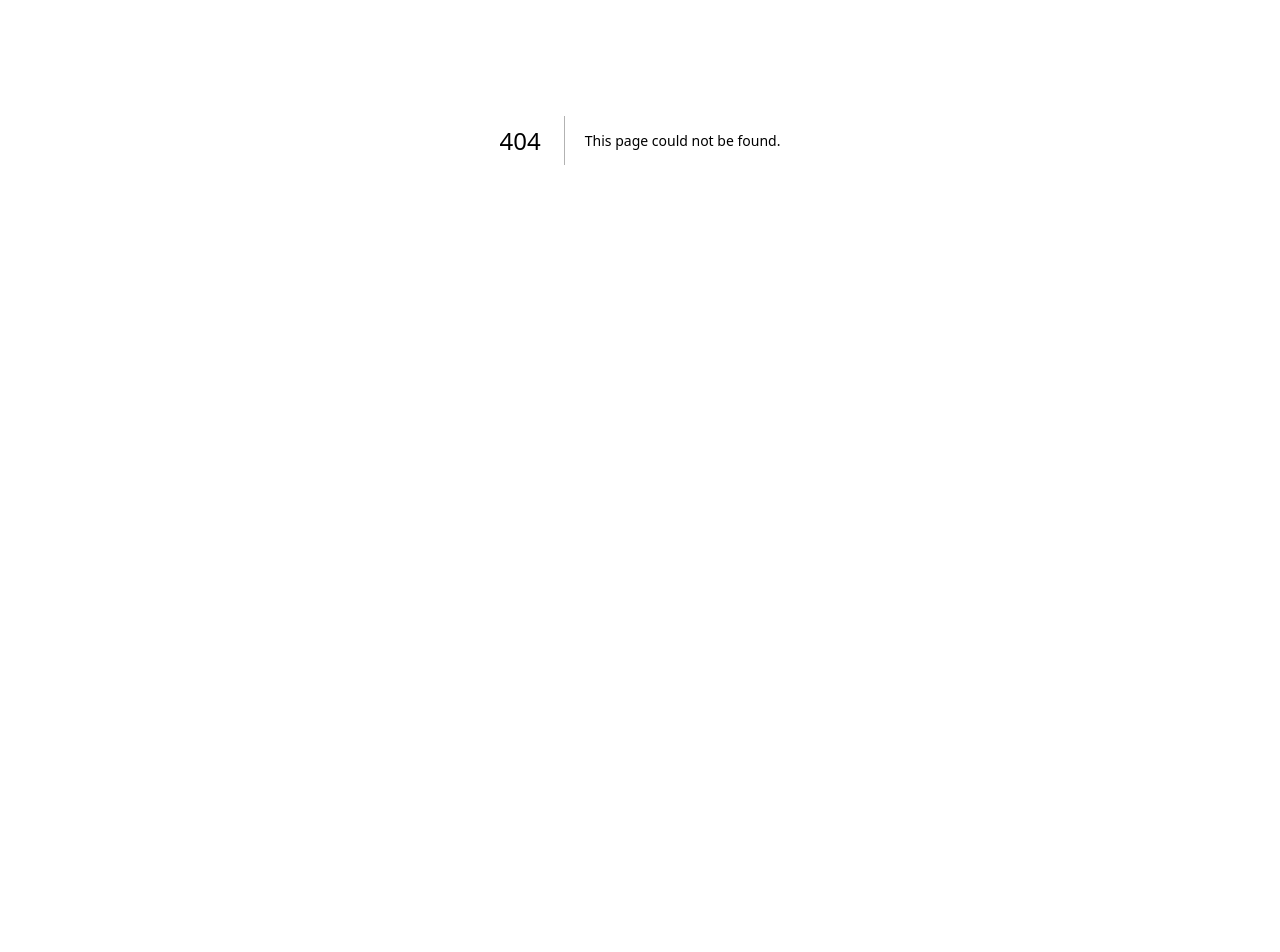
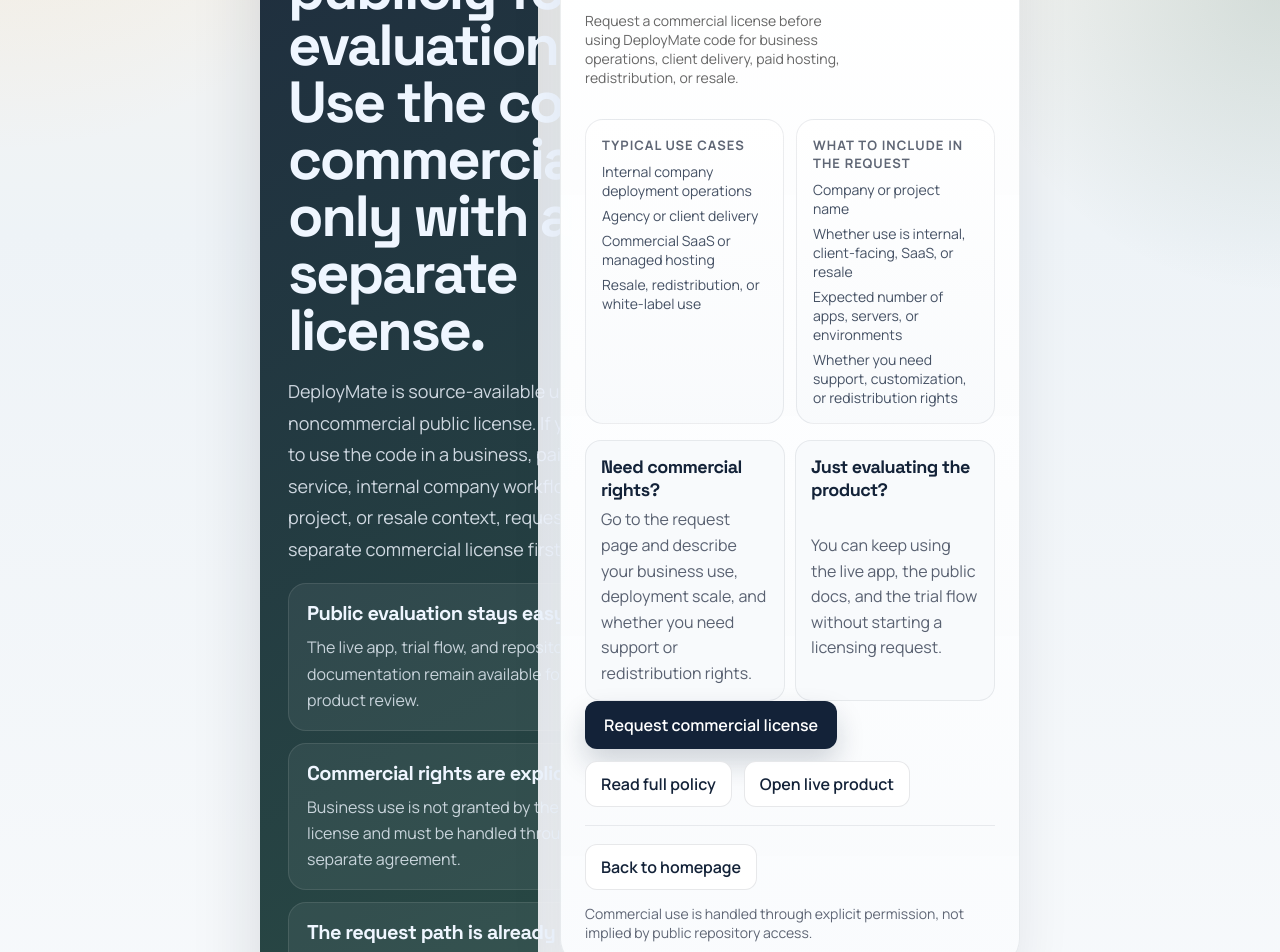
Before and after one commit to AlexGerlitz/deploymate, a Next.js app in the folder frontend/: page /commercial-license in a window 1280 px wide. Before the commit this address had no page. Shown: the part 260-1212 px from the top of the page. Before the commit the page ends 800 px from the top, so only its background shows below. Built offline with nearby package versions, Linux system fonts and the light colour scheme.

Commit message:
Add commercial licensing page

```diff
--- /dev/null
+++ b/frontend/app/commercial-license/page.js
@@ -0,0 +1,116 @@
+import Link from "next/link";
+
+const commercialUseCases = [
+  "Internal company deployment operations",
+  "Agency or client delivery",
+  "Commercial SaaS or managed hosting",
+  "Resale, redistribution, or white-label use",
+];
+
+const requestChecklist = [
+  "Company or project name",
+  "Whether use is internal, client-facing, SaaS, or resale",
+  "Expected number of apps, servers, or environments",
+  "Whether you need support, customization, or redistribution rights",
+];
+
+export default function CommercialLicensePage() {
+  return (
+    <main className="page authPage">
+      <div className="container authShell authShellSingle">
+        <section className="authMarketingPanel">
+          <div className="eyebrow">Commercial licensing</div>
+          <h1>Use the product publicly for evaluation. Use the code commercially only with a separate license.</h1>
+          <p className="landingLead authLead">
+            DeployMate is source-available under a noncommercial public license. If you want to use
+            the code in a business, paid service, internal company workflow, client project, or resale
+            context, request a separate commercial license first.
+          </p>
+
+          <div className="authChecklist">
+            <div className="authChecklistItem">
+              <strong>Public evaluation stays easy</strong>
+              <p>The live app, trial flow, and repository documentation remain available for product review.</p>
+            </div>
+            <div className="authChecklistItem">
+              <strong>Commercial rights are explicit</strong>
+              <p>Business use is not granted by the public license and must be handled through a separate agreement.</p>
+            </div>
+            <div className="authChecklistItem">
+              <strong>The request path is already open</strong>
+              <p>Use the request flow below to start a licensing conversation with enough context to evaluate scope.</p>
+            </div>
+          </div>
+        </section>
+
+        <article className="card formCard authCard">
+          <div className="authCardHeader">
+            <div>
+              <div className="eyebrow">Business use</div>
+              <h1>When you need a commercial license</h1>
+              <p className="formHint">
+                Request a commercial license before using DeployMate code for business operations, client delivery,
+                paid hosting, redistribution, or resale.
+              </p>
+            </div>
+            <div className="authCardBadge">Commercial path</div>
+          </div>
+
+          <div className="overviewGrid">
+            <article className="overviewCard">
+              <span className="overviewLabel">Typical use cases</span>
+              <div className="overviewMeta">
+                {commercialUseCases.map((item) => (
+                  <span key={item}>{item}</span>
+                ))}
+              </div>
+            </article>
+            <article className="overviewCard">
+              <span className="overviewLabel">What to include in the request</span>
+              <div className="overviewMeta">
+                {requestChecklist.map((item) => (
+                  <span key={item}>{item}</span>
+                ))}
+              </div>
+            </article>
+          </div>
+
+          <div className="authDecisionRow">
+            <div className="authDecisionCard">
+              <strong>Need commercial rights?</strong>
+              <p>Go to the request page and describe your business use, deployment scale, and whether you need support or redistribution rights.</p>
+            </div>
+            <div className="authDecisionCard">
+              <strong>Just evaluating the product?</strong>
+              <p>You can keep using the live app, the public docs, and the trial flow without starting a licensing request.</p>
+            </div>
+          </div>
+
+          <div className="formActions authActions">
+            <Link href="/upgrade" className="landingButton primaryButton authPrimaryAction">
+              Request commercial license
+            </Link>
+            <a
+              href="https://github.com/AlexGerlitz/deploymate/blob/main/COMMERCIAL-LICENSE.md"
+              className="linkButton"
+              target="_blank"
+              rel="noreferrer"
+            >
+              Read full policy
+            </a>
+            <Link href="/login" className="linkButton">
+              Open live product
+            </Link>
+          </div>
+
+          <div className="authCardFooter">
+            <Link href="/" className="linkButton">
+              Back to homepage
+            </Link>
+            <span className="authFooterNote">Commercial use is handled through explicit permission, not implied by public repository access.</span>
+          </div>
+        </article>
+      </div>
+    </main>
+  );
+}
--- a/frontend/app/page.js
+++ b/frontend/app/page.js
@@ -498,6 +498,9 @@
               <Link href="/upgrade" className="landingButton secondaryButton">
                 Talk to sales / licensing
               </Link>
+              <Link href="/commercial-license" className="linkButton">
+                Commercial license info
+              </Link>
             </article>
           </div>
 
--- a/frontend/app/upgrade/page.js
+++ b/frontend/app/upgrade/page.js
@@ -217,6 +217,9 @@
             >
               Read policy
             </a>
+            <Link href="/commercial-license" className="linkButton">
+              Commercial license page
+            </Link>
           </div>
 
           <div className="overviewGrid">
```
Also changed, not shown: 1 other file (tests, documents, lock files or other folders).
